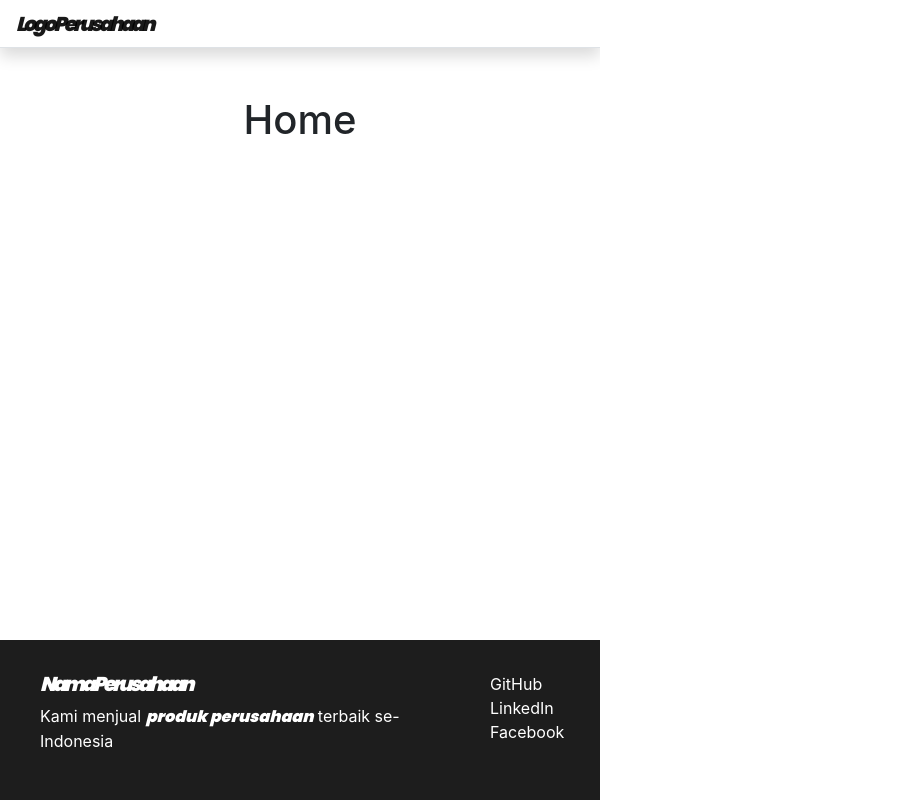
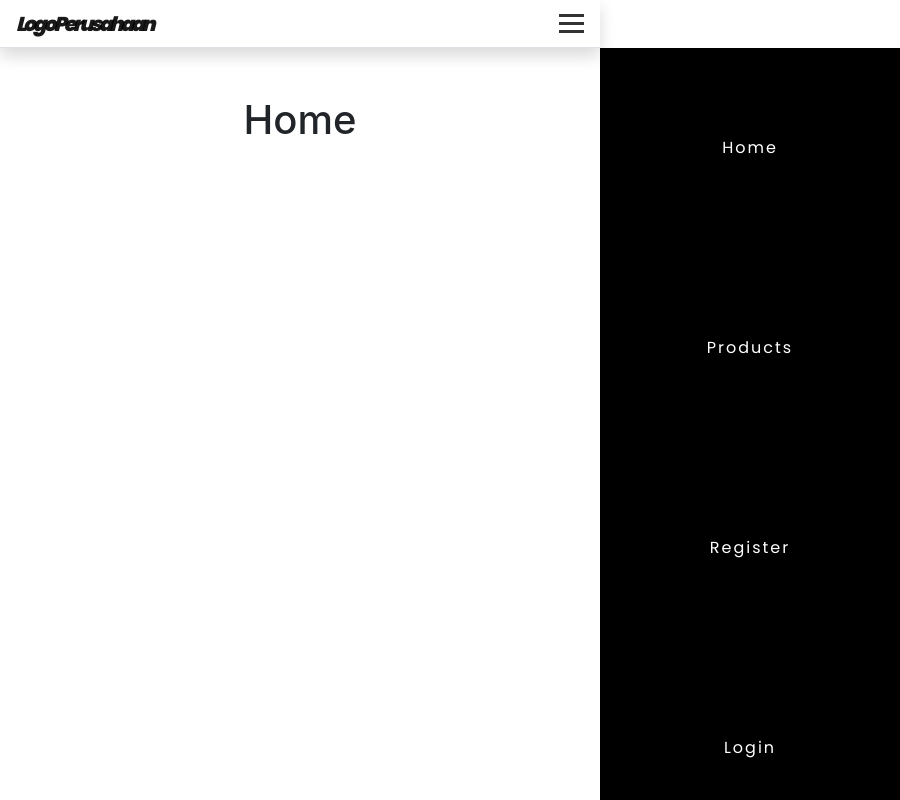
Before and after one commit to bondanrp/jc10-finalproject, a React (Create React App) app: page /Home in a window 600 px wide. Shown: the top 800 px of the page, 900 px wide, since content can reach past the window. Built offline with nearby package versions, Linux system fonts and the light colour scheme.

Commit message:
mobile burger

```diff
--- a/src/components/Footer/index.jsx
+++ b/src/components/Footer/index.jsx
@@ -14,17 +14,17 @@ export default function Footer() {
           <div className="col-2">
             <ul className="list-unstyled">
               <li>
-                <a className={styles.footerlink} href="/">
+                <a className={styles.footerlink} href="http://www.github.com/bondanrp">
                   GitHub
                 </a>
               </li>
               <li>
-                <a className={styles.footerlink} href="/">
+                <a className={styles.footerlink} href="https://www.linkedin.com/in/bondanrp/">
                   LinkedIn
                 </a>
               </li>
               <li>
-                <a className={styles.footerlink} href="/">
+                <a className={styles.footerlink} href="https://www.facebook.com/bondanrp">
                   Facebook
                 </a>
               </li>
--- a/src/components/Home/index.jsx
+++ b/src/components/Home/index.jsx
@@ -3,7 +3,7 @@ import React, { Component } from 'react'
 export class Home extends Component {
   render() {
     return (
-      <div className='text-capitalize text-center my-5'>
+      <div className='text-capitalize text-center my-5' style={{height:'1000px'}}>
         <h1>
         Home
         </h1>
--- a/src/components/NavBar/index.jsx
+++ b/src/components/NavBar/index.jsx
@@ -6,19 +6,25 @@ import { connect } from "react-redux";
 import swal from 'sweetalert2'
 import { onLogOutUser } from "../../actions/login/login";
 
-//TODO Web Template Studio: Add a new link in the NavBar for your page here.
-// A skip link is included as an accessibility best practice. For more information visit https://www.w3.org/WAI/WCAG21/Techniques/general/G1.
 class NavBar extends Component {
+  state = {toggleBurger : false}
+
 logOut = () => {
   console.log('halo');
     this.props.onLogOutUser();
     swal.fire("Success!", "User successfuly logged out", "success");
     this.props.history.push("/");
   };
-burgerToggle(x) {
-    x.addClass('change')
+
+burgerToggle = ()=>{
+  console.log('hai');
+  this.setState({toggleBurger: !this.state.toggleBurger})
   }
+
   render() {
+    const burger = this.state.toggleBurger ? 'hilang hilang-active' : 'hilang';
+    const anim = this.state.toggleBurger ? 'burger change' : 'burger';
+
     if (!this.props.username) {
       return (
         <React.Fragment>
@@ -29,25 +35,26 @@ burgerToggle(x) {
             <Link className="judul navbar-brand" to="/">
               Logo Perusahaan
             </Link>
-            <div class="burger" onclick={(e)=>{this.burgerToggle(e)}}>
-  <div class="bar1"></div>
-  <div class="bar2"></div>
-  <div class="bar3"></div>
-</div>
-            <div className="navbar-nav hilang">
-              <Link className="tautan nav-item nav-link active" to="Home">
+
+            <div className={burger}>
+              <Link className="tautan active" to="Home">
                 Home
               </Link>
-              <Link className="tautan nav-item nav-link active" to="Products">
+              <Link className="tautan active" to="Products">
                 Products
               </Link>
-              <Link className="tautan nav-item nav-link active" to="Register">
+              <Link className="tautan active" to="Register">
                 Register
               </Link>
-              <Link className="tautan nav-item nav-link active" to="Login">
+              <Link className="tautan active" to="Login">
                 Login
               </Link>
             </div>
+            <div className={anim} onClick={this.burgerToggle}>
+  <div className="bar1"></div>
+  <div className="bar2"></div>
+  <div className="bar3"></div>
+</div>
           </nav>
         </React.Fragment>
       );
--- a/src/components/NavBar/navbar.css
+++ b/src/components/NavBar/navbar.css
@@ -1,54 +1,90 @@
+.navbar{
+  position: sticky !important;
+  top: 0;
+  background: white
+}
 .judul {
     font-family: 'Poppins', sans-serif;
     letter-spacing: -3px;
     font-weight: 900;
     font-style: italic;
   }
-
+.hilang{
+  display: flex;
+  justify-content: space-around;
+  width: 40%
+}
 .tautan {
     font-family: 'Poppins', sans-serif;
     letter-spacing: 2px;
     font-weight: 100;
     cursor: pointer;
+    text-decoration: none;
+    color: black
+
 }
 .tautan:hover{
   transform: scale(1.1,1.1);
-  transition-duration: 0.5s
+  transition-duration: 0.5s;
+  color: black;
+  text-decoration: none
 }
 .navbar {
   height: 3em;
 }
 
-@media only screen and (max-width: 600px) {
+@media only screen and (max-width: 768px) {
+  body{
+    overflow-x: hidden
+  }
   .hilang {
-    display: none !important;
+    position: absolute;
+    right: 0px;
+    height: 100vh;
+    top: 3em;
+    display: flex;
+    flex-direction: column;
+    align-items: center;
+    background:black;
+    width: 50%;
+    transform: translateX(100%);
+    transition: transform 0.5s;
+    box-shadow: #333 5px
+}
+.tautan{
+  color: white;
+  width: 100;
+}
+.tautan:hover{
+  transform: scale(1.1,1.1);
+  transition-duration: 0.5s;
+  color: white;
+  text-decoration: none
+}
+.burger{
+  display: block !important
 }
 }
-
-
-@media only screen and (min-width: 600px) {
-  .burger {
-    display: none !important
-  }
+.hilang-active{
+  transform: translateX(0%)
 }
-
 .burger {
-  display: inline-block;
+  display: none;
   cursor: pointer;
 }
 
 .bar1, .bar2, .bar3 {
-  width: 35px;
-  height: 4px;
+  width: 25px;
+  height: 3px;
   background-color: #333;
-  margin: 6px 0;
+  margin: 5px 0;
   transition: 0.4s;
 }
 
 /* Rotate first bar */
 .change .bar1 {
   -webkit-transform: rotate(-45deg) translate(-9px, 6px) ;
-  transform: rotate(-45deg) translate(-9px, 6px) ;
+  transform: rotate(-45deg) translate(-5px, 5px) ;
 }
 
 /* Fade out the second bar */
@@ -59,5 +95,5 @@
 /* Rotate last bar */
 .change .bar3 {
   -webkit-transform: rotate(45deg) translate(-8px, -8px) ;
-  transform: rotate(45deg) translate(-8px, -8px) ;
+  transform: rotate(45deg) translate(-7px, -6px) ;
 }
--- a/src/components/Register/register.css
+++ b/src/components/Register/register.css
@@ -25,7 +25,7 @@
 
 @media only screen and (max-width: 1000px ) {
     .register-card{
-        width: 60%;
+        width: 90%;
     }
 }
 .register-image {
```
